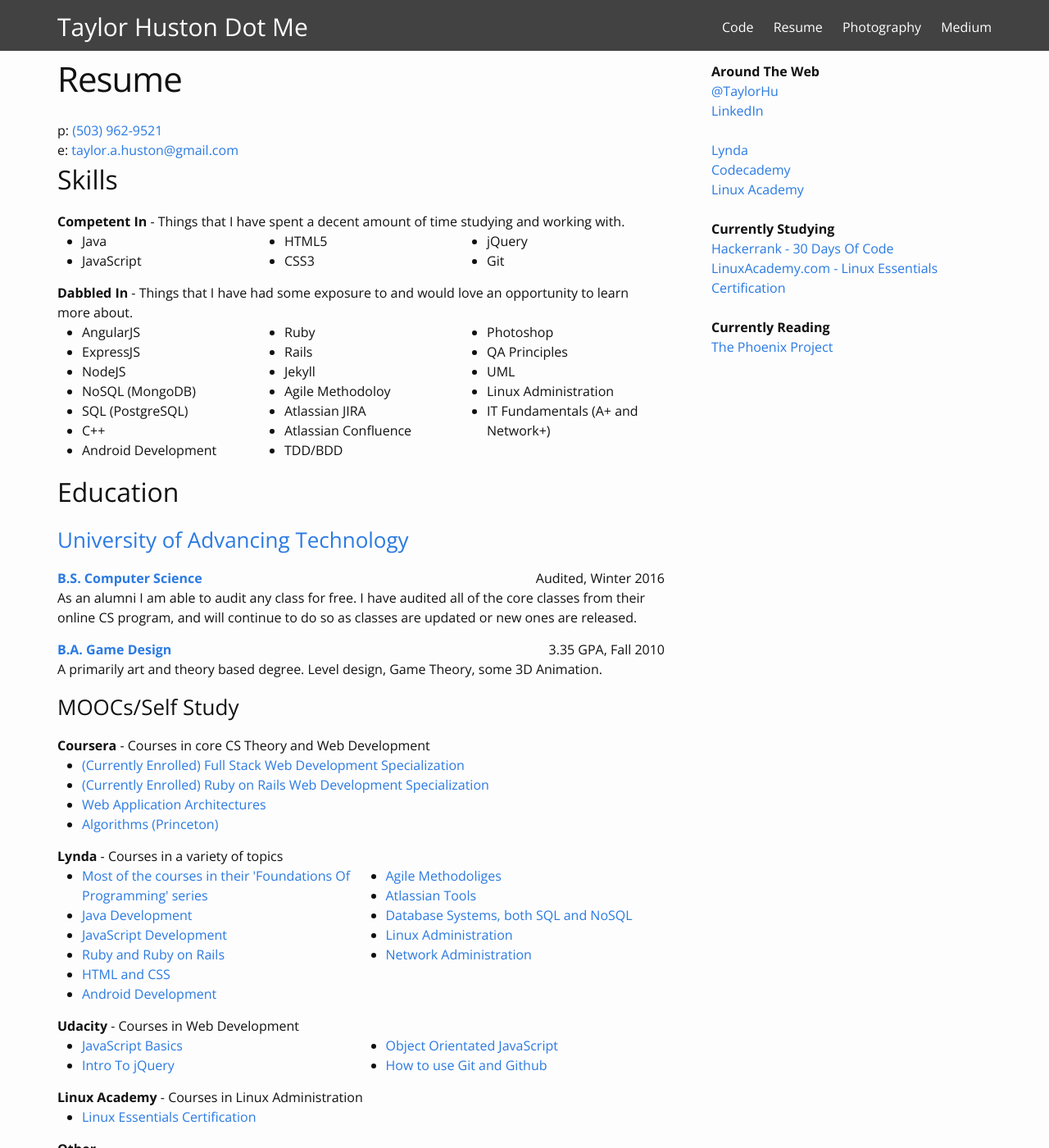
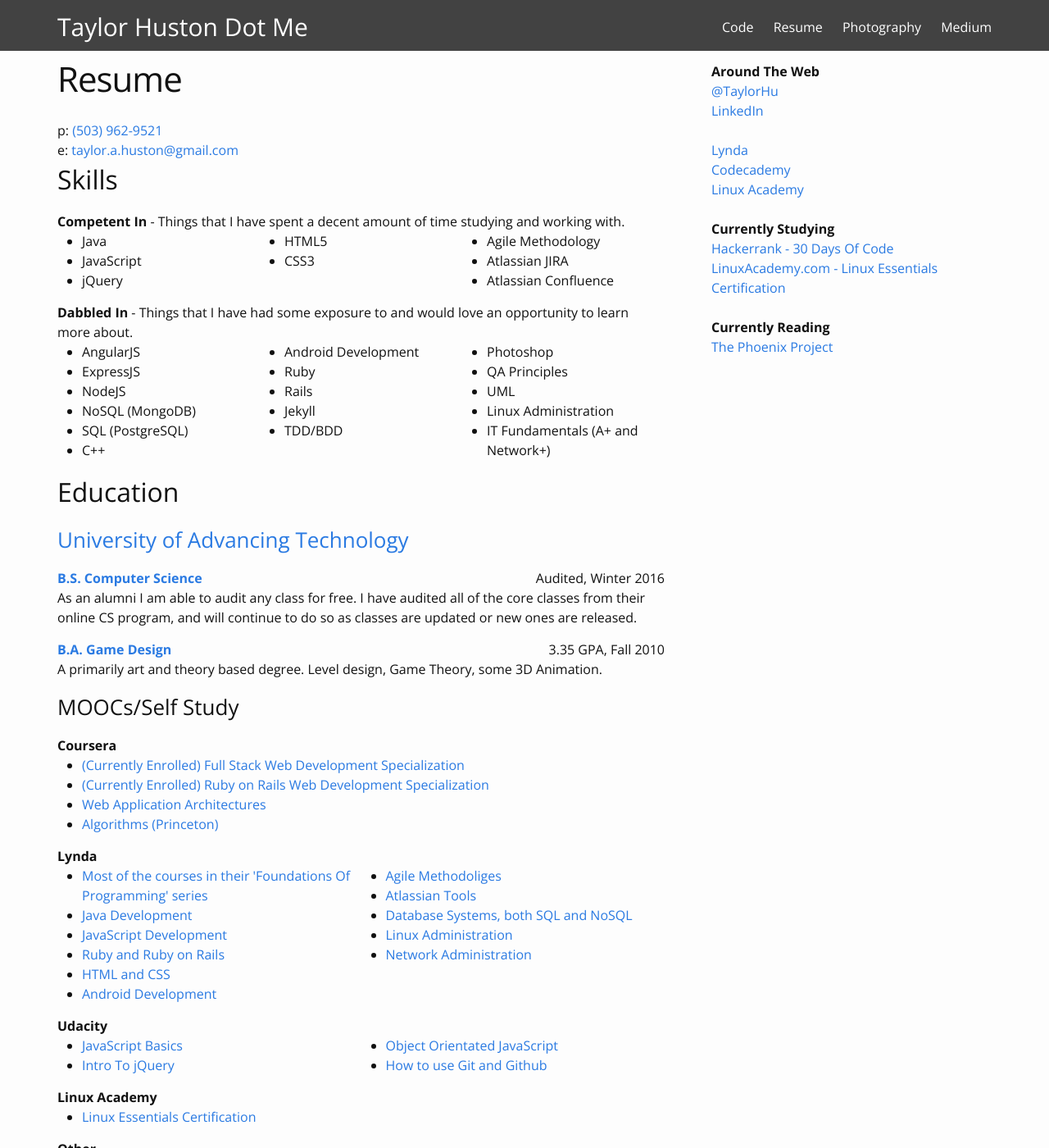
Before and after one commit to TaylorHuston/taylorhuston.github.io, a Jekyll site: the page built from resume.html, in a window 1280 px wide and 1400 px high. Shown: the whole window at 82% size. Built offline with Jekyll 4.4.1, drawn with Linux system fonts in a browser that asks for light colours; some web fonts are replaced; some of the changed text lies outside the part shown.

Commit message:
Update resume.html

```diff
--- a/resume.html
+++ b/resume.html
@@ -19,14 +19,16 @@
     <ul>
       <li>Java</li>
       <li>JavaScript</li>
+      <li>jQuery</li>
     </ul>
     <ul>
       <li>HTML5</li>
       <li>CSS3</li>
     </ul>
     <ul>
-      <li>jQuery</li>
-      <li>Git</li>
+      <li>Agile Methodology</li>
+      <li>Atlassian JIRA</li>
+      <li>Atlassian Confluence</li>
     </ul>
   </div>
 
@@ -40,15 +42,12 @@
       <li>NoSQL (MongoDB)</li>
       <li>SQL (PostgreSQL)</li>
       <li>C++</li>
-      <li>Android Development</li>
     </ul>
     <ul>
+      <li>Android Development</li>
       <li>Ruby</li>
       <li>Rails</li>
       <li>Jekyll</li>
-      <li>Agile Methodoloy</li>
-      <li>Atlassian JIRA</li>
-      <li>Atlassian Confluence</li>
       <li>TDD/BDD</li>
     </ul>
     <ul>
@@ -75,10 +74,9 @@
 
   <h3>MOOCs/Self Study</h3>
 
-  <strong>Coursera</strong> - Courses in core CS Theory and Web Development
+  <strong>Coursera</strong>
 
   <div class="mooc">
-
     <ul>
       <li><a href="https://www.coursera.org/specializations/full-stack?utm_medium=listingPage" target="_blank">(Currently Enrolled) Full Stack Web Development Specialization</a>
       </li>
@@ -89,10 +87,9 @@
       <li><a href="https://www.coursera.org/course/algs4partI" target="_blank">Algorithms (Princeton)</a>
       </li>
     </ul>
-
   </div>
 
-  <strong>Lynda</strong> - Courses in a variety of topics
+  <strong>Lynda</strong>
 
   <div class="mooc">
     <ul>
@@ -122,10 +119,9 @@
       <li><a href="http://www.lynda.com/AllCertificates/User/1103034" target="_blank">Network Administration</a>
       </li>
     </ul>
-
   </div>
 
-  <strong>Udacity</strong> - Courses in Web Development
+  <strong>Udacity</strong>
 
   <div class="mooc">
     <ul>
@@ -143,15 +139,13 @@
     </ul>
   </div>
 
-    <strong>Linux Academy</strong> - Courses in Linux Administration
+  <strong>Linux Academy</strong>
 
   <div class="mooc">
-
     <ul>
       <li><a href="https://linuxacademy.com/profile/show/user/name/taylor.a.huston@gmail.com" target="_blank">Linux Essentials Certification</a>
       </li>
     </ul>
-
   </div>
 
   <strong>Other</strong>
@@ -179,6 +173,8 @@
 
   <h2>Experience</h2>
 
+  <h3><a href="http://discoverequip.com/" target="_blank">Equip, Inc</a></h3>
+  <p>Atlassian Tools Engineer <span class="date">July, 2016 - Current</span>
 
   <h3><a href="https://learner.coursera.help/hc/en-us/articles/201212219-Community-Mentors">Coursera</a></h3>
   <p>Course Mentor <span class="date">Jan, 2016 - Current</span>
```
